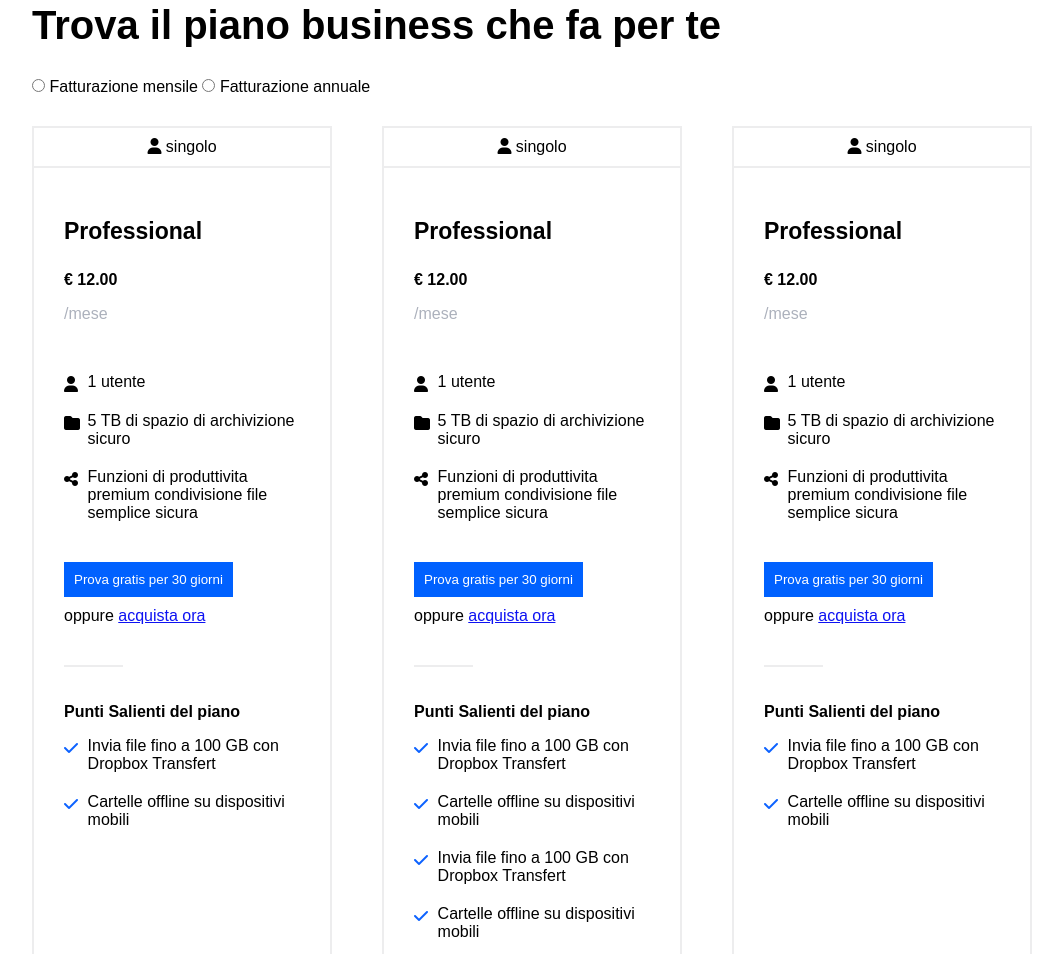
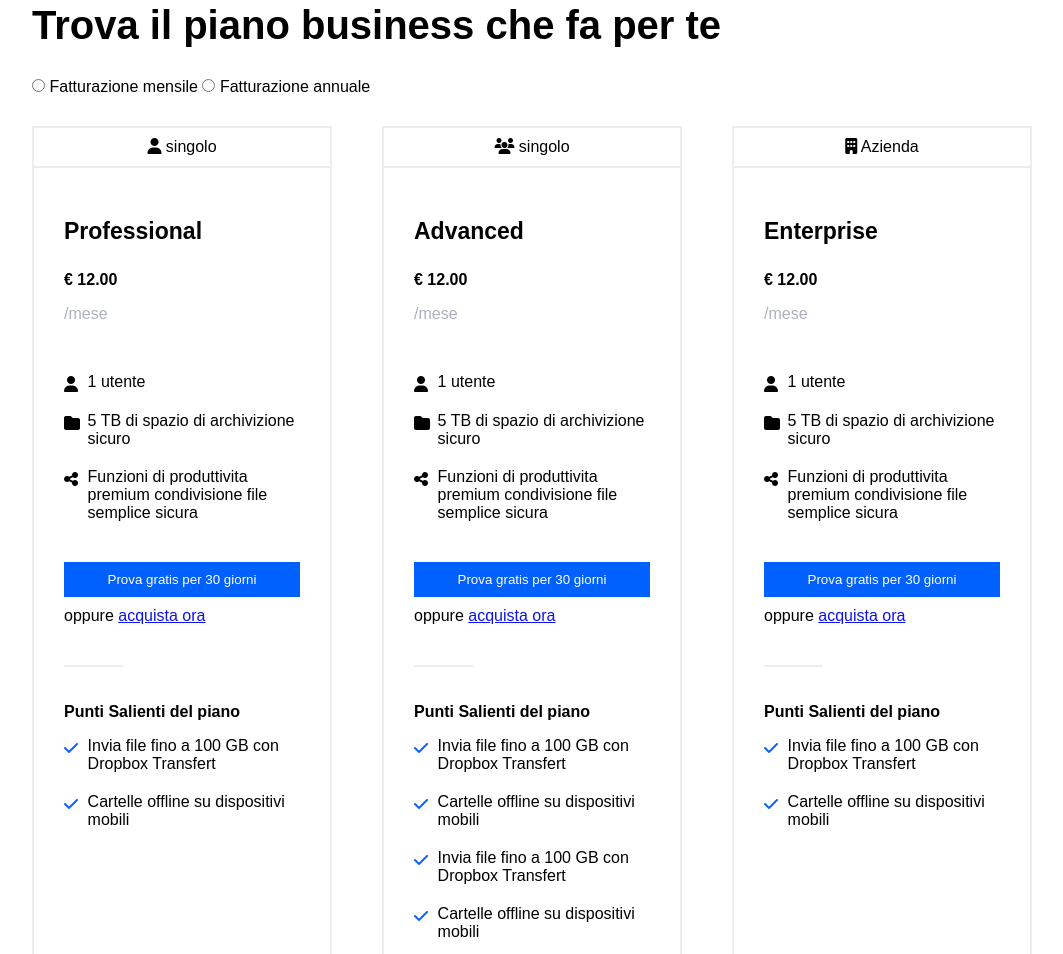
Before and after one commit to AntoCic/htmlcss-dropbox, a plain HTML site: page index.html in a window 1280 px wide. Shown: the part 936-1890 px from the top of the page, without its empty margins (108-1171 px from the left). Drawn offline with Linux system fonts and the light colour scheme.

Commit message:
FIEXD:CSS HTML button width and i changed content in business-plan section

```diff
--- a/index.html
+++ b/index.html
@@ -139,12 +139,12 @@
                             <!-- -------------- -->
                             <div class="col-card card border-gray">
                                 <div class="card-header">
-                                    <p><i class="fa-solid fa-user"></i> singolo</p>
+                                    <p><i class="fa-solid fa-users"></i> singolo</p>
                                 </div>
 
                                 <div class="card-main">
                                     <div class="card-main-box">
-                                        <h3>Professional</h3>
+                                        <h3>Advanced</h3>
                                         <b>&euro; 12.00</b>
                                         <p class="text-gray">/mese</p>
                                     </div>
@@ -204,12 +204,12 @@
                             <!-- -------------- -->
                             <div class="col-card card border-gray">
                                 <div class="card-header">
-                                    <p><i class="fa-solid fa-user"></i> singolo</p>
+                                    <p><i class="fa-solid fa-building"></i> Azienda</p>
                                 </div>
 
                                 <div class="card-main">
                                     <div class="card-main-box">
-                                        <h3>Professional</h3>
+                                        <h3>Enterprise</h3>
                                         <b>&euro; 12.00</b>
                                         <p class="text-gray">/mese</p>
                                     </div>
--- a/style/style.css
+++ b/style/style.css
@@ -229,7 +229,12 @@ header img{
 .card-main-box i{
   padding-top:13px;
 }
-
+.col-card .card-main-box .bt_style1{
+  width: 100%;
+}
+.col-100 .card-main-box .bt_style1{
+  min-width: 70%;
+}
 .card-main-box a{
   color: #0E12F2;
   text-decoration:underline;
```
